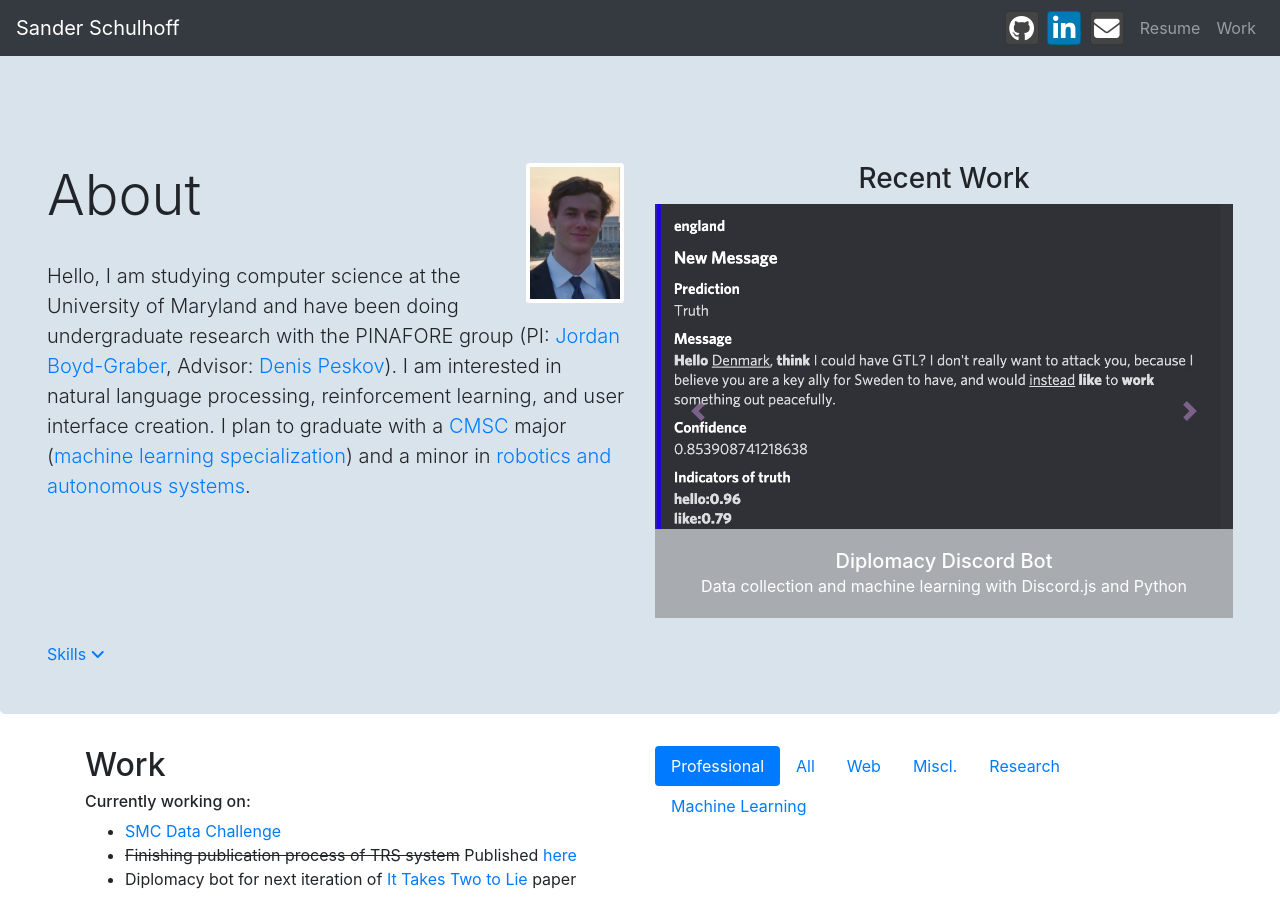
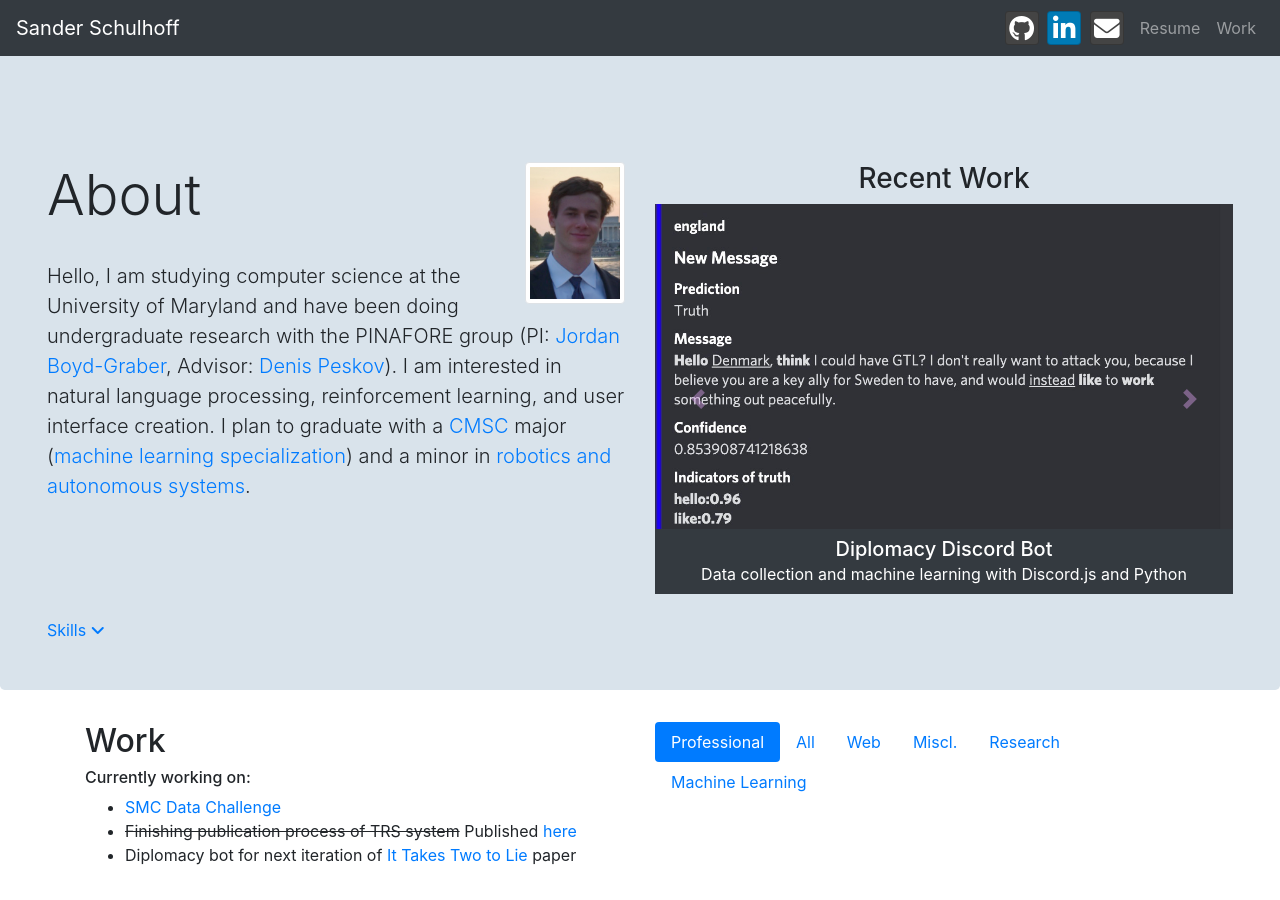
Before and after one commit to trigaten/trigaten.github.io, a Jekyll site: the page built from index.html, in a window 1280 px wide and 900 px high. Built offline with Jekyll 4.4.1, drawn with Linux system fonts in a browser that asks for light colours; nearby versions of some CDN libraries.

Commit message:
carousel caption bg color dark

```diff
--- a/index.html
+++ b/index.html
@@ -67,7 +67,7 @@ title: Sander Schulhoff
                             <div class="">
                                 <a href="https://teacherrecsystem.tech"><img class="img-fluid"
                                         src="assets/media/TRS-GS.png" alt=""></a>
-                                <div class="carousel-caption">
+                                <div class="carousel-caption bg-dark my-0 py-2">
                                     <h5 style="display:inline;">Teacher Recommender
                                         System</h5>
                                     <br>
@@ -86,8 +86,8 @@ title: Sander Schulhoff
                         </div> -->
                         <div class="carousel-item">
                             <a href="#projects"><img class="img-fluid" src="assets/media/Diplomacy.png" alt=""></a>
-                            <div class="carousel-caption d-md-block">
-                                <h5 style="display:inline;">Diplomacy Discord Bot
+                            <div class="carousel-caption bg-dark my-0 py-2">
+                                <h5 style="display:inline;" class="">Diplomacy Discord Bot
                                 </h5>
                                 <br>
                                 <p style="display:inline;">Data collection and
```
